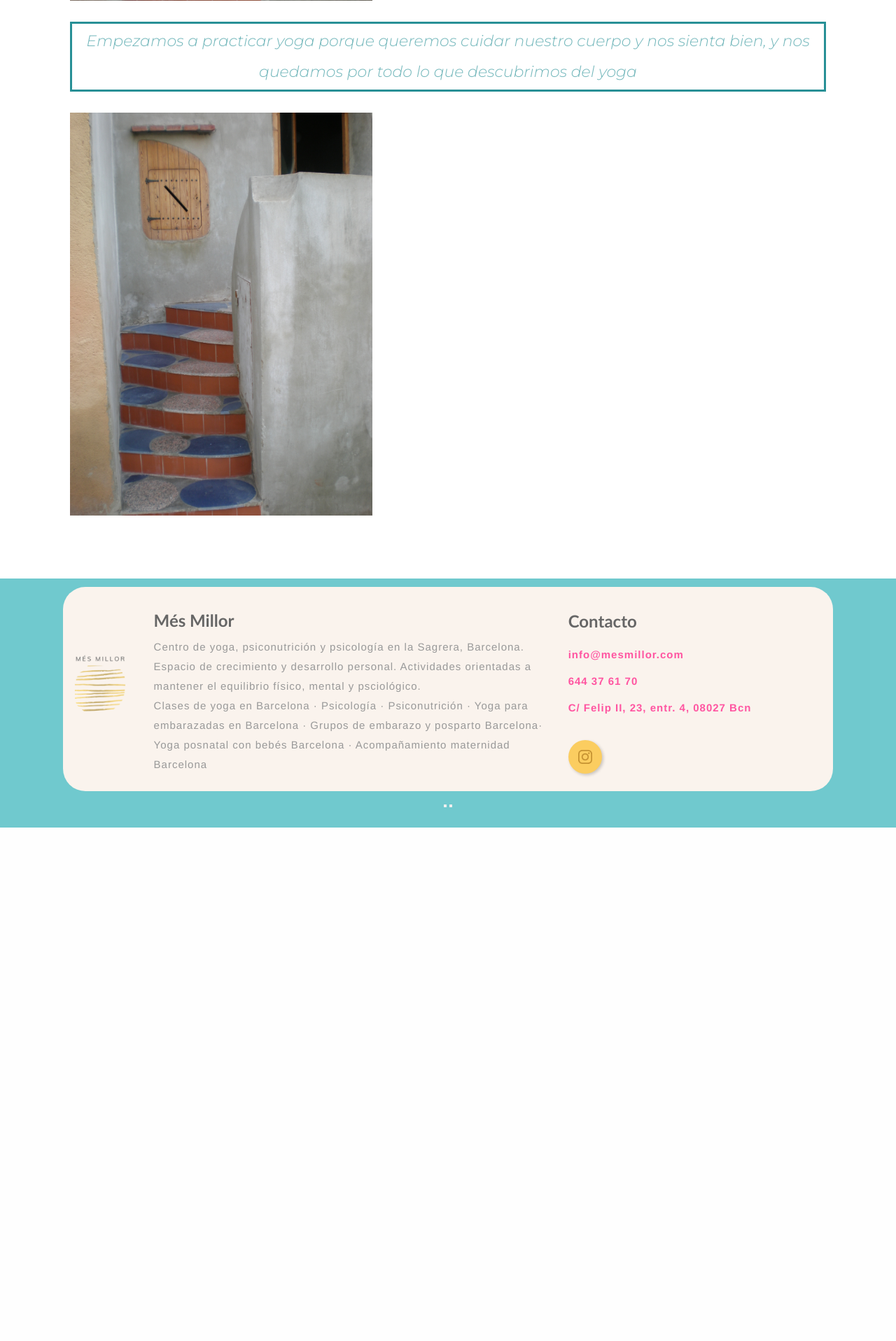
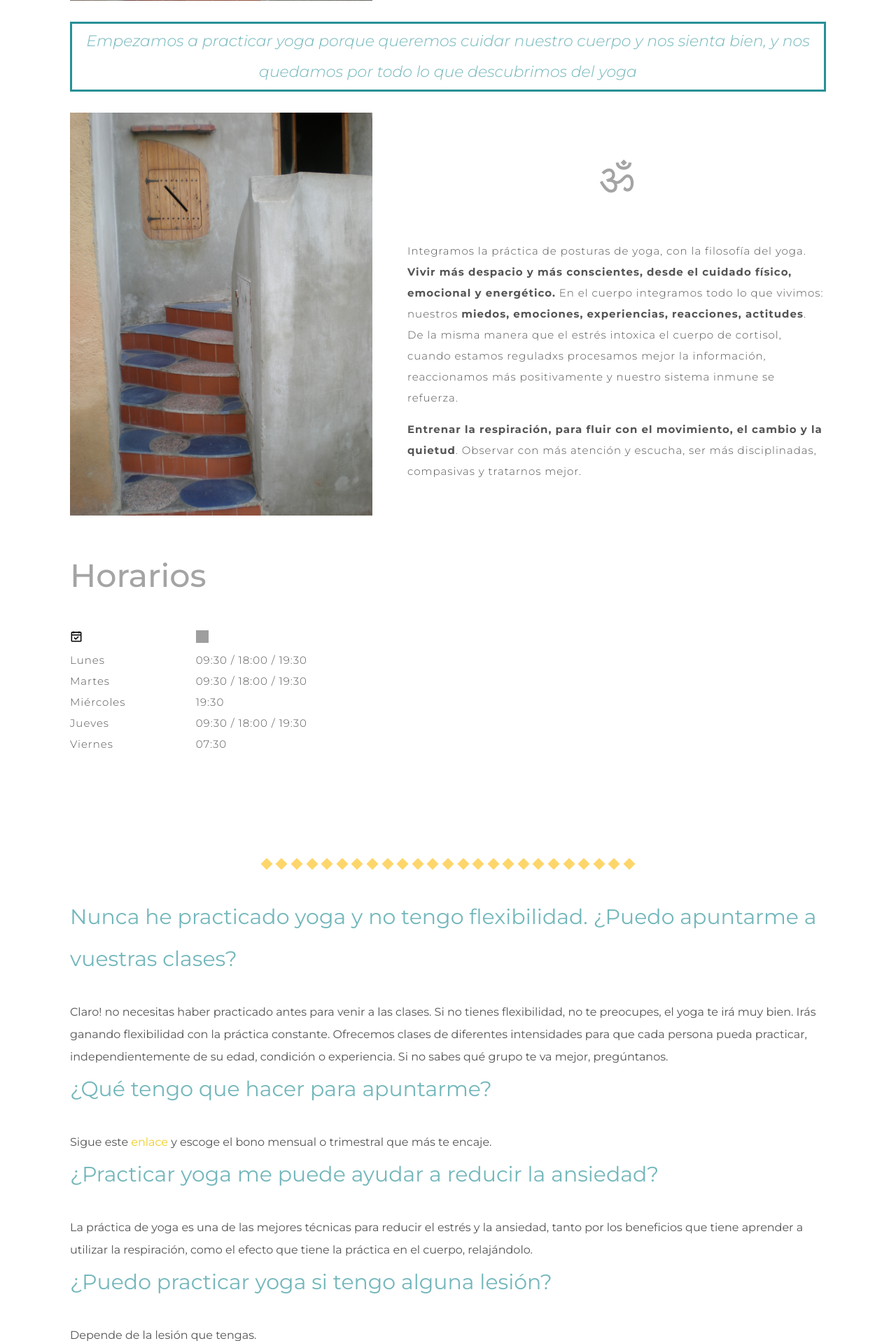
Before and after one commit to menudopaio/mesmillor0, a Flask app: page /clases-de-yoga/ in a window 1280 px wide. Shown: the part 1767-3684 px from the top of the page at 70% size. Before the commit the page ends 2950 px from the top, so only its background shows below. Run offline with Flask 3, Linux system fonts and the light colour scheme; grey boxes are pictures that could not be loaded.

Commit message:
Acabada clasesYoga

```diff
--- a/static/styles2.css
+++ b/static/styles2.css
@@ -494,7 +494,7 @@ body {
     width: 40%;
 }
 .imagenTexto .texto {
-    margin-left: 60px;
+    margin-left: 50px;
     width: 60%
 }
 .titulo-seccion {
@@ -551,7 +551,7 @@ body {
     list-style: inside;
     margin: 5px 20px;
 }
-.sobre-mes-millor-page ul li a {
+.sobre-mes-millor-page ul li a, .clasesYoga .faq a {
     color: var(--corp-clr-secondary);
     text-decoration: none;
 }
@@ -582,6 +582,51 @@ body {
 .clasesYoga .imagenTexto .texto button {
     text-align: center;
 }
+
+.cen { text-align: center; font-size: 60px; }
+
+
+.horarios { margin-bottom: 150px; }
+
+.horarios .titulo-seccion {
+    margin-top: 40px;
+    font-size: 46px;
+    font-weight: 500;
+}
+.horarios table {
+    width: 50%;
+    height: auto;
+    border-collapse: collapse;
+}
+/* .horarios thead tr {
+    background-color: var(--clr-primary-alfa);
+} */
+
+.horarios th, .horarios td {
+    text-align: left;
+}
+.horarios th img {
+    width: 18px;
+    height: 18px;
+    /* filter: invert(1); */
+}
+.faq { margin-bottom: 40px; }
+.faq h2 {
+    color: var(--clr-primary-alfa);
+}
+.rombos {
+    width: 50%;
+    display: flex;
+    margin: 40px auto;
+}
+.rombo {
+    height: 12px;
+    width: 12px;
+    transform: rotate(45deg);
+    background-color: var(--clr-secondary-light);
+    margin: 0 auto;
+}
+
 
 
 /* FOOTER */
@@ -836,6 +881,11 @@ footer .footer-primary a button:hover {
     .clasesYoga .imagenTexto .texto ul li {
         list-style: inside;
     }
+    .cen { margin-bottom: 0; }
+
+    .rombo {
+        scale: 0.5;
+    }
 }
 
 @media screen and (max-width: 756px) and (min-width: 200px) {
--- a/templates/clasesYoga.html
+++ b/templates/clasesYoga.html
@@ -61,8 +61,56 @@
             <section class="imagenTexto">
                 <img src="{{ baseUri }}./static/images/escalera.jpg" alt="">
                 <div class="texto">
-
+                    <h2 class="titulo-seccion cen">&#x0950;</h2>
+                    <p>Integramos la práctica de posturas de yoga, con la  filosofía del yoga. <b>Vivir más despacio y más conscientes, desde el cuidado físico, emocional y energético.</b> En el cuerpo integramos todo lo que vivimos: nuestros <b>miedos, emociones, experiencias, reacciones, actitudes</b>. De la misma manera que el estrés intoxica el cuerpo de cortisol, cuando estamos reguladxs procesamos mejor la información, reaccionamos más positivamente y nuestro sistema inmune se refuerza.</p>
+                    <p><b>Entrenar la respiración, para fluir con el movimiento, el cambio y la quietud</b>. Observar con más atención y escucha, ser más disciplinadas, compasivas y tratarnos mejor.</p>
                 </div>
+            </section>
+            <section class="horarios">
+                <h2 class="titulo-seccion">Horarios</h2>
+                <table class="general-text">
+                    <thead>
+                        <tr>
+                            <th><img src="{{ baseUri }}./static/images/dia.png" alt="Dia"></th>
+                            <th><img src="{{ baseUri }}./static/images/hora.png" alt="Hora"></th>
+                        </tr>
+                    </thead>
+                    <tbody>
+                        <tr>
+                            <td>Lunes</td>
+                            <td>09:30 / 18:00 / 19:30</td>
+                        </tr>
+                        <tr>
+                            <td>Martes</td>
+                            <td>09:30 / 18:00 / 19:30</td>
+                        </tr>
+                        <tr>
+                            <td>Miércoles</td>
+                            <td>19:30</td>
+                        </tr>
+                        <tr>
+                            <td>Jueves</td>
+                            <td>09:30 / 18:00 / 19:30</td>
+                        </tr>
+                        <tr>
+                            <td>Viernes</td>
+                            <td>07:30</td>
+                        </tr>
+                    </tbody>
+                </table>
+            </section>
+            <div class="rombos">
+                <div class="rombo"></div><div class="rombo"></div><div class="rombo"></div><div class="rombo"></div><div class="rombo"></div><div class="rombo"></div><div class="rombo"></div><div class="rombo"></div><div class="rombo"></div><div class="rombo"></div><div class="rombo"></div><div class="rombo"></div><div class="rombo"></div><div class="rombo"></div><div class="rombo"></div><div class="rombo"></div><div class="rombo"></div><div class="rombo"></div><div class="rombo"></div><div class="rombo"></div><div class="rombo"></div><div class="rombo"></div><div class="rombo"></div><div class="rombo"></div><div class="rombo"></div>
+            </div>
+            <section class="faq">
+                <h2 class="titulo-seccion">Nunca he practicado yoga y no tengo flexibilidad. ¿Puedo apuntarme a vuestras clases?</h2>
+                <p class="">Claro! no necesitas haber practicado antes para venir a las clases. Si no tienes flexibilidad, no te preocupes, el yoga te irá muy bien. Irás ganando flexibilidad con la práctica constante. Ofrecemos clases de diferentes intensidades para que cada persona pueda practicar, independientemente de su edad, condición o experiencia. Si no sabes qué grupo te va mejor, pregúntanos.</p>
+                <h2 class="titulo-seccion">¿Qué tengo que hacer para apuntarme?</h2>
+                <p>Sigue este <a href="https://backoffice.bsport.io/login?membership=2744">enlace</a> y escoge el bono mensual o trimestral que más te encaje.</p>
+                <h2 class="titulo-seccion">¿Practicar yoga me puede ayudar a reducir la ansiedad?</h2>
+                <p>La práctica de yoga es una de las mejores técnicas para reducir el estrés y la ansiedad, tanto por los beneficios que tiene aprender a utilizar la respiración, como el efecto que tiene la práctica en el cuerpo, relajándolo.</p>
+                <h2 class="titulo-seccion">¿Puedo practicar yoga si tengo alguna lesión?</h2>
+                <p>Depende de la lesión que tengas.<br>Muchas personas que sufren dolores de espalda, lumbalgia, fibromialgia o ciática, practican yoga para reducir los dolores y es muy recomendable hacerlo. Reforzando los músculos de la espalda, piernas, brazos y lubricando las articulaciones conseguimos aliviar o reducir los dolores. Contacta con nosotras para poder ayudarte.</p>
             </section>
         </div>
     </div>
```
